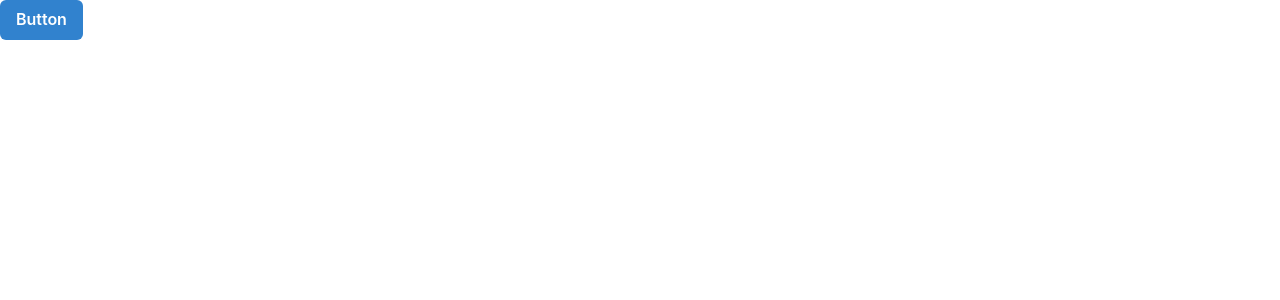
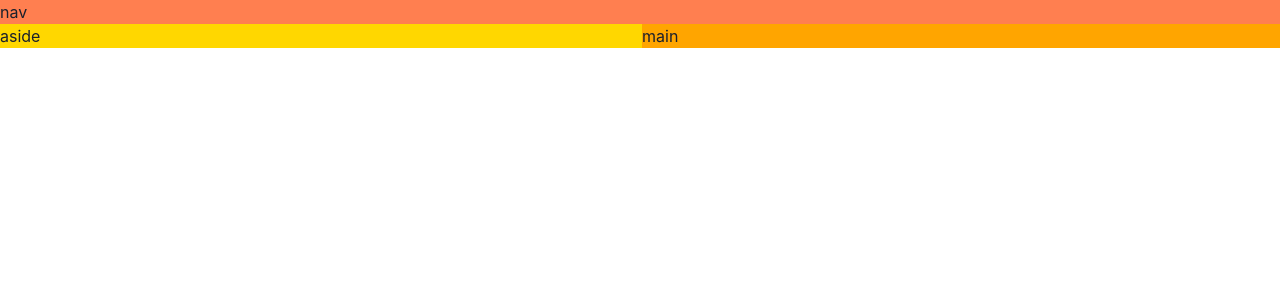
Before and after one commit to smartromaric/game-hub, a React (Vite) app: page / in a window 1280 px wide. Shown: the top 300 px of the page. Built offline with nearby package versions, Linux system fonts and the light colour scheme.

Commit message:
responsive okay

```diff
--- a/src/App.tsx
+++ b/src/App.tsx
@@ -1,12 +1,26 @@
 
-import { Button} from '@chakra-ui/react'
-
+import { Button, Show} from '@chakra-ui/react'
+import { Grid, GridItem } from '@chakra-ui/react'
 function App() {
 
 
   return (
     <>
-      <Button colorScheme='blue'>Button</Button>
+    <Grid templateAreas={{base:`"nav main"`,lg:`"nav nav" "aside main"`}}>
+    <GridItem area={"nav"} backgroundColor="coral">
+    nav
+    </GridItem>
+    <Show above='lg'>
+    <GridItem area={"aside"} backgroundColor ="gold">
+    aside
+    </GridItem>
+    </Show>
+    <GridItem area={"main"} backgroundColor="orange">
+      main
+    </GridItem>
+
+    </Grid>
+
     </>
   )
 }
```
